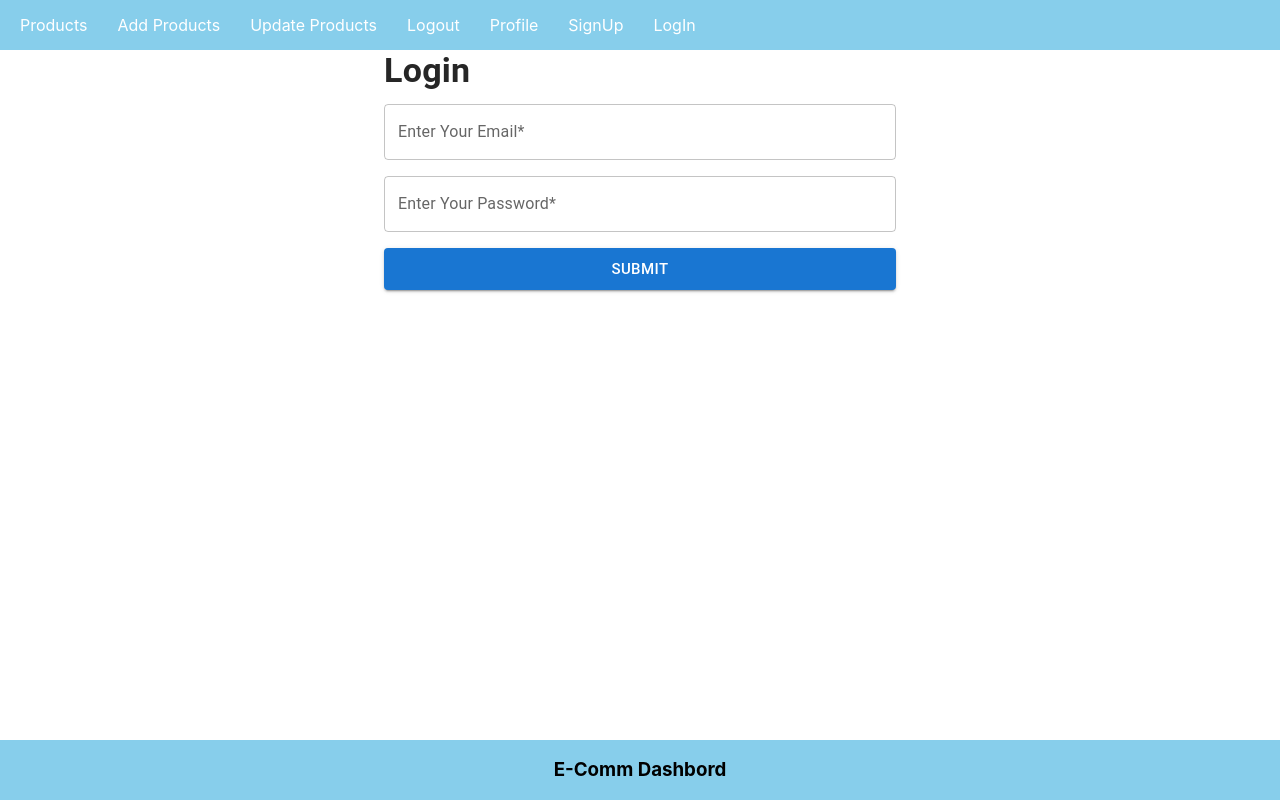
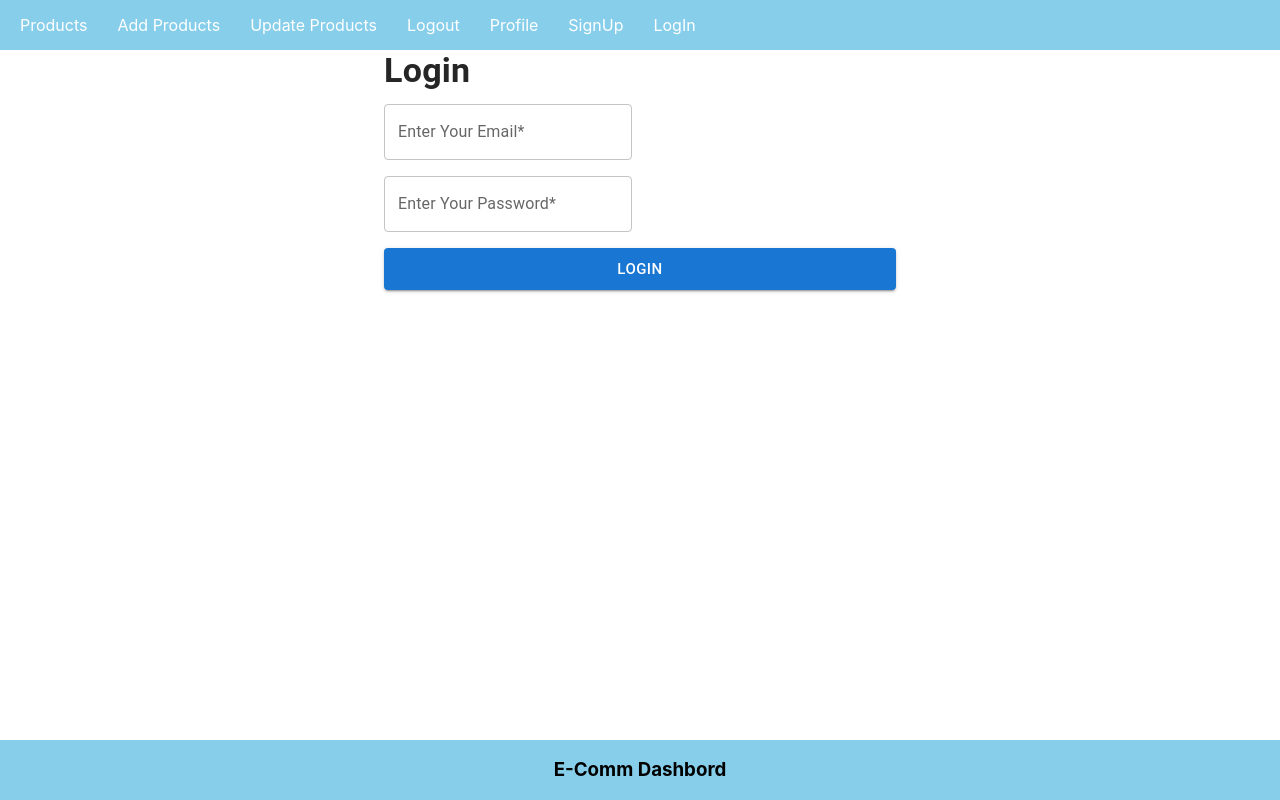
Before and after one commit to AzidoTech/full-stack-app-frontend, a React (Create React App) app: page /login in a window 1280 px wide. Built offline with nearby package versions, Linux system fonts and the light colour scheme.

Commit message:
formik added to Login Page

```diff
--- a/src/App.css
+++ b/src/App.css
@@ -23,6 +23,9 @@
 .App-logo {
   height: 40vmin;
   pointer-events: none;
+}
+.error{
+  color: crimson;
 }
 
 
--- a/src/components/LogIn.js
+++ b/src/components/LogIn.js
@@ -1,31 +1,33 @@
 import React from "react";
-import { UseState } from "react";
-import {
-  Box,
-  Card,
-  CardContent,
-  Grid,
-  Typography,
-  Stack,
-  TextField,
-  Button,
-} from "@mui/material";
+import { Box, Typography, Stack, TextField, Button } from "@mui/material";
+import { Formik, Form, Field, ErrorMessage } from "formik";
+import * as Yup from "yup";
+
 const LogIn = () => {
-  const [email, setEmail] = React.useState("");
-  const [password, setPassword] = React.useState("");
+  // Define Yup validation schema
+  const validationSchema = Yup.object().shape({
+    email: Yup.string().required("Email is required").email("Invalid email"),
+    password: Yup.string().required("Password is required"),
+  });
 
-  const handleLogIn = async () => {
-    const body = {
-      email,
-      password,
-    };
-    console.log("body => ", body);
+  //   const validationSchema = Yup.object().shape({
+  //     email: Yup.string().required("Email is required").email("Invalid email"),
+  //     password: Yup.string()
+  //       .required("Password is required")
+  //       .matches(
+  //         /^(?=.*[A-Z])(?=.*[a-z])(?=.*\d)(?=.*[@$!%*?&])[A-Za-z\d@$!%*?&]{8,}$/,
+  //         "Password must contain at least 8 characters, including one uppercase letter, one lowercase letter, one digit, and one special character."
+  //       ),
+  //   });
+
+  const handleSubmit = async (values) => {
+    console.log("Form values => ", values);
+
     try {
       const response = await fetch("http://localhost:8080/create-user", {
-        // const response = await fetch("http://localhost:8080/signUp", {
         method: "POST",
         headers: { "content-type": "application/json" },
-        body: JSON.stringify(body),
+        body: JSON.stringify(values),
       });
 
       response.json().then((res) => {
@@ -35,6 +37,8 @@ const LogIn = () => {
     } catch (error) {
       console.log(error);
     }
+
+    // Add your login logic here
   };
 
   return (
@@ -48,27 +52,127 @@ const LogIn = () => {
       >
         Login
       </Typography>
-      <Box>
+      <Formik
+        initialValues={{ email: "", password: "" }}
+        validationSchema={validationSchema}
+        onSubmit={handleSubmit}
+      >
+        {({ isSubmitting }) => (
+          <Form>
             <Stack spacing={2}>
-          <TextField
+              <div>
+                <Field
+                  type="text"
+                  name="email"
+                  as={TextField}
                   label="Enter Your Email*"
                   variant="outlined"
-            value={email}
-            onChange={(e) => setEmail(e.target.value)}
                 />
-          <TextField
+                <ErrorMessage name="email" component="div" className="error" />
+              </div>
+              <div>
+                <Field
+                  type="password"
+                  name="password"
+                  as={TextField}
                   label="Enter Your Password*"
                   variant="outlined"
-            onChange={(e) => setPassword(e.target.value)}
-            placeholder="Enter password"
                 />
-          <Button onClick={handleLogIn} variant="contained" size="large">
-            Submit
+                <ErrorMessage
+                  name="password"
+                  component="div"
+                  className="error"
+                />
+              </div>
+              <Button
+                type="submit"
+                variant="contained"
+                size="large"
+                disabled={isSubmitting}
+              >
+                {isSubmitting ? "Logging in..." : "Login"}
               </Button>
             </Stack>
-      </Box>
+          </Form>
+        )}
+      </Formik>
     </Box>
   );
 };
 
 export default LogIn;
+
+// import React from "react";
+// import { UseState } from "react";
+// import {
+//   Box,
+//   Card,
+//   CardContent,
+//   Grid,
+//   Typography,
+//   Stack,
+//   TextField,
+//   Button,
+// } from "@mui/material";
+// const LogIn = () => {
+//   const [email, setEmail] = React.useState("");
+//   const [password, setPassword] = React.useState("");
+
+//   const handleLogIn = async () => {
+//     const body = {
+//       email,
+//       password,
+//     };
+//     console.log("body => ", body);
+//     try {
+//       const response = await fetch("http://localhost:8080/create-user", {
+//         // const response = await fetch("http://localhost:8080/signUp", {
+//         method: "POST",
+//         headers: { "content-type": "application/json" },
+//         body: JSON.stringify(body),
+//       });
+
+//       response.json().then((res) => {
+//         console.log(res.message, res.data);
+//         alert(res.message);
+//       });
+//     } catch (error) {
+//       console.log(error);
+//     }
+//   };
+
+//   return (
+//     <Box className="register">
+//       <Typography
+//         color="#262626"
+//         fontWeight="bold"
+//         gutterBottom
+//         variant="h4"
+//         component="div"
+//       >
+//         Login
+//       </Typography>
+//       <Box>
+//         <Stack spacing={2}>
+//           <TextField
+//             label="Enter Your Email*"
+//             variant="outlined"
+//             value={email}
+//             onChange={(e) => setEmail(e.target.value)}
+//           />
+//           <TextField
+//             label="Enter Your Password*"
+//             variant="outlined"
+//             onChange={(e) => setPassword(e.target.value)}
+//             placeholder="Enter password"
+//           />
+//           <Button onClick={handleLogIn} variant="contained" size="large">
+//             Submit
+//           </Button>
+//         </Stack>
+//       </Box>
+//     </Box>
+//   );
+// };
+
+// export default LogIn;
--- a/src/components/SignUp.js
+++ b/src/components/SignUp.js
@@ -1,4 +1,5 @@
 import React, { useState } from "react";
+
 import { UseState } from "react";
 import {
   Box,
```
Also changed, not shown: src/common/validationSchema.js (added). Lines whose indentation alone changed are shown as unchanged.
